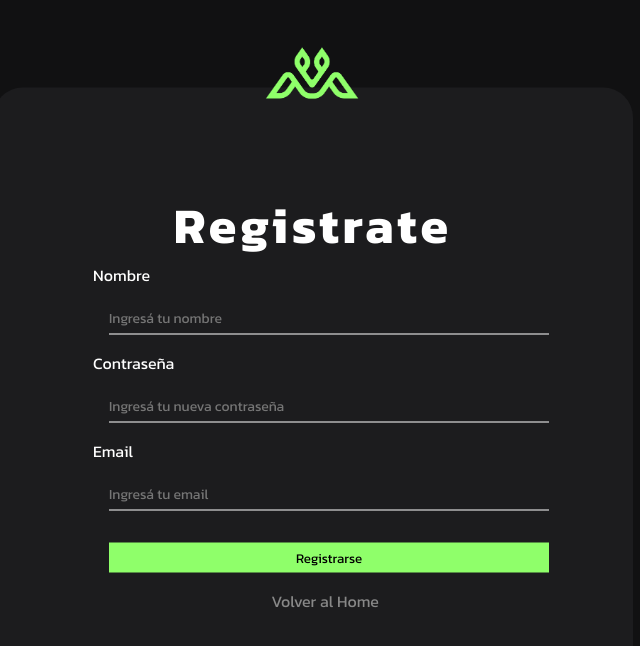
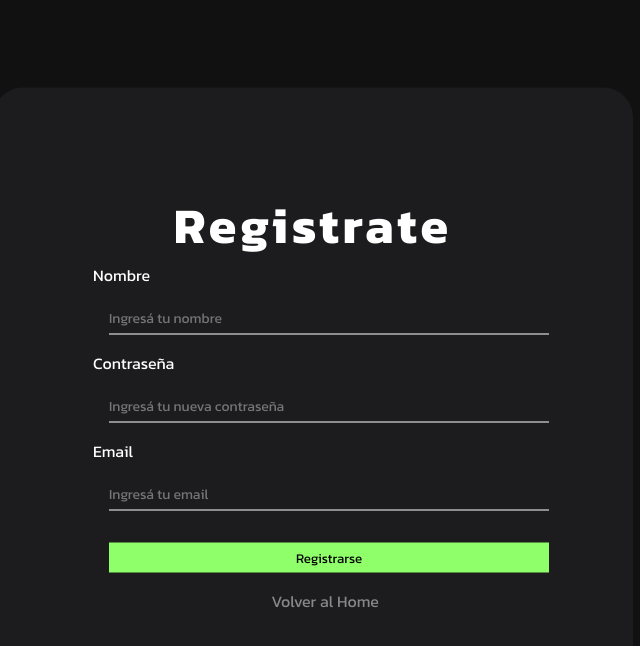
Before and after one commit to valentinavila1/finalproject, a plain HTML site: page register.html in a window 1280 px wide. Shown: the whole page, without its empty margins (327-967 px from the left). Drawn offline with Linux system fonts and the light colour scheme.

Commit message:
Landing Page

```diff
--- a/register.html
+++ b/register.html
@@ -12,7 +12,6 @@
   </head>
   <body>
     <div class="register">
-      <img src="./imgs/logoweb.png" alt="logo" />
       <h1>Registrate</h1>
       <form>
         <!--Username-->
```
